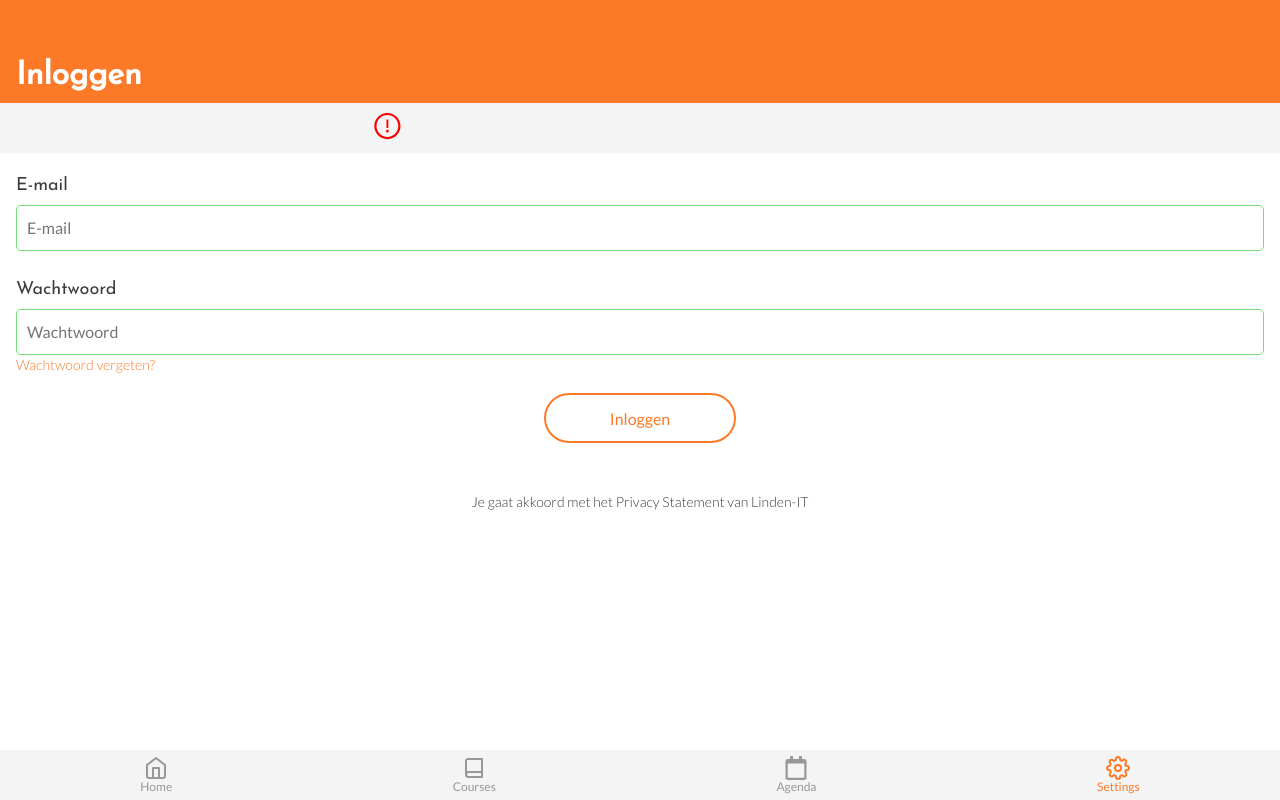
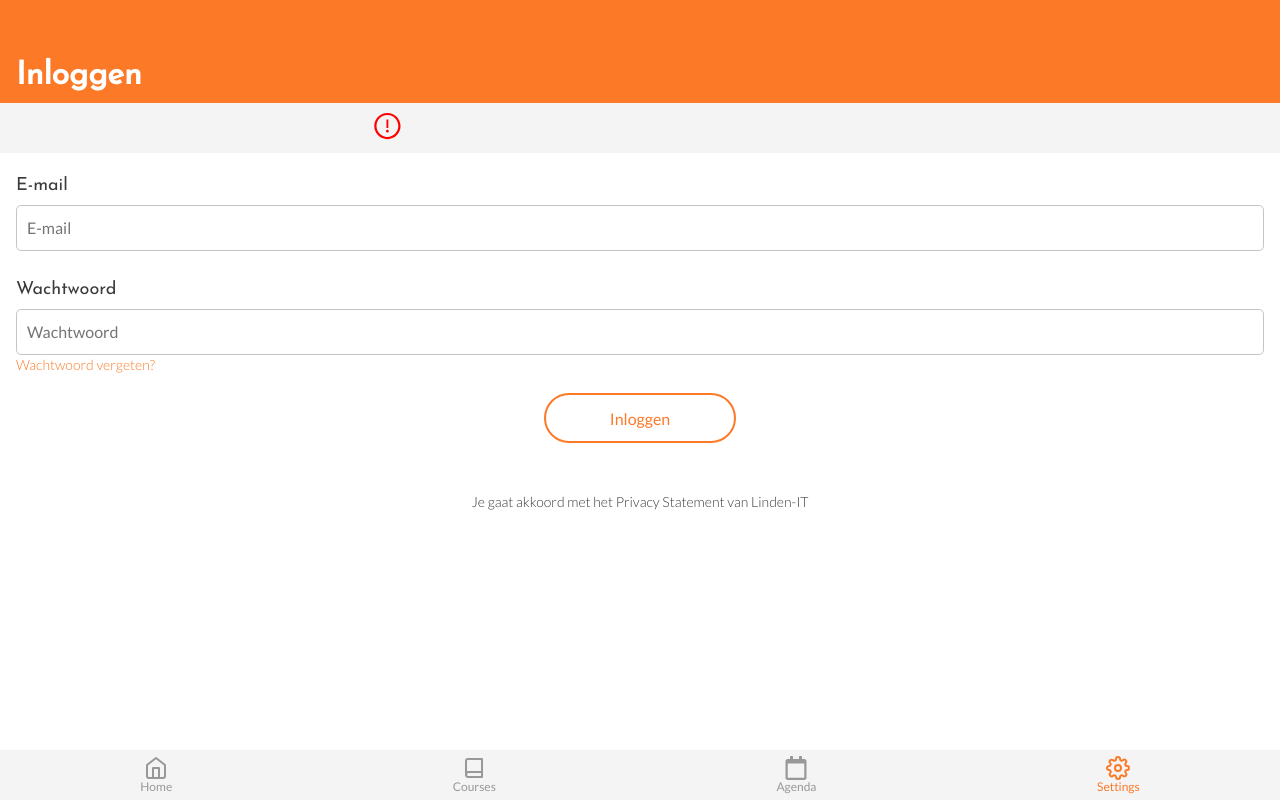
Before and after one commit to ralfz123/linden-it, a React (Create React App) app: page /#/login in a window 1280 px wide. Built offline with nearby package versions, Linux system fonts and the light colour scheme.

Commit message:
fixed input border color

```diff
--- a/src/components/Form/StyledInput.js
+++ b/src/components/Form/StyledInput.js
@@ -8,8 +8,8 @@ export const StyledBaseTextInput = styled.input`
 			right: 0;
 			width: 100%;
 			background-color: ${colors.light};
-	/* border: 1px solid ${colors.grayLightTwo}; */
-	border: 1px solid #dd7777;
+			border: 1px solid ${colors.grayLightTwo};
+
 			outline: none;
 			color: ${colors.gray};
 			box-sizing: border-box;
@@ -19,13 +19,12 @@ export const StyledBaseTextInput = styled.input`
 			align-items: center;
 			appearance: none;
 
-	:invalid {
-		outline: none;
-    	border: 1px solid #dd7777;
+
+			&:valid:not(:focus):not(:placeholder-shown) {
+				border-color: green;
 			}
-	:valid {
-		outline: none;
-    	border: 1px solid #77dd77;
+			&:invalid:not(:focus):not(:placeholder-shown) {
+				border-color: red;
 			}
 		`;
 
```
Lines whose indentation alone changed are shown as unchanged.
